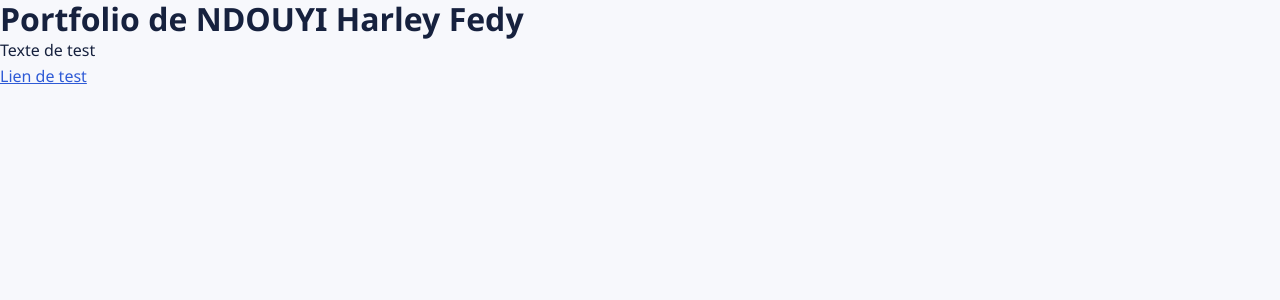
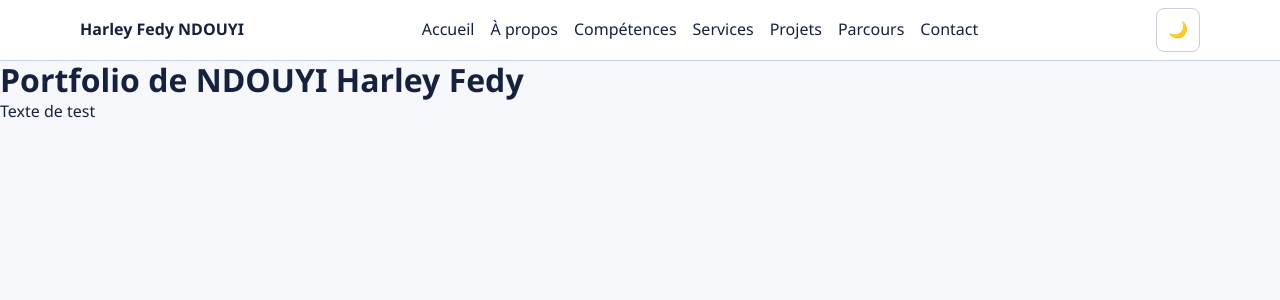
Before and after one commit to Harley-80/portfolio, a React (Vite) app in the folder client/: page / in a window 1280 px wide. Shown: the top 300 px of the page. Built offline with nearby package versions, Linux system fonts and the light colour scheme.

Commit message:
feat(client): en-tête, navigation et bascule de thème clair/sombre

```diff
--- a/client/src/App.jsx
+++ b/client/src/App.jsx
@@ -1,10 +1,15 @@
+import { FournisseurTheme } from './contextes/FournisseurTheme'
+import EnTete from './composants/miseEnPage/EnTete'
+
 function App() {
     return (
-        <main>
-            <h1>Portfolio de NDOUYI Harley Fedy</h1>
-            <p>Texte de test</p>
-            <a href="#contact">Lien de test</a>
-        </main>
+        <FournisseurTheme>
+            <EnTete />
+            <main id="contenu">
+                <h1 id="accueil">Portfolio de NDOUYI Harley Fedy</h1>
+                <p>Texte de test</p>
+            </main>
+        </FournisseurTheme>
     )
 }
 
--- /dev/null
+++ b/client/src/composants/miseEnPage/EnTete.jsx
@@ -0,0 +1,51 @@
+import { useTheme } from '../../hooks/useTheme'
+
+const LIENS = [
+    { id: 'accueil', libelle: 'Accueil' },
+    { id: 'a-propos', libelle: 'À propos' },
+    { id: 'competences', libelle: 'Compétences' },
+    { id: 'services', libelle: 'Services' },
+    { id: 'projets', libelle: 'Projets' },
+    { id: 'parcours', libelle: 'Parcours' },
+    { id: 'contact', libelle: 'Contact' },
+]
+
+function EnTete() {
+    const { theme, basculerTheme } = useTheme()
+    const estSombre = theme === 'dark'
+
+    return (
+        <header className="en-tete">
+            <a className="lien-evitement" href="#contenu">
+                Aller au contenu principal
+            </a>
+            <div className="en-tete__interieur">
+                <a className="en-tete__logo" href="#accueil">
+                    Harley Fedy NDOUYI
+                </a>
+                <nav aria-label="Navigation principale">
+                    <ul className="en-tete__liens">
+                        {LIENS.map(lien => (
+                            <li key={lien.id}>
+                                <a href={`#${lien.id}`}>{lien.libelle}</a>
+                            </li>
+                        ))}
+                    </ul>
+                </nav>
+                <button
+                    type="button"
+                    className="bouton-theme"
+                    onClick={basculerTheme}
+                    aria-label={
+                        estSombre ?
+                            'Activer le thème clair'
+                        :   'Activer le thème sombre'
+                    }>
+                    {estSombre ? '☀️' : '🌙'}
+                </button>
+            </div>
+        </header>
+    )
+}
+
+export default EnTete
--- /dev/null
+++ b/client/src/contextes/ContexteTheme.js
@@ -0,0 +1,3 @@
+import { createContext } from 'react'
+
+export const ContexteTheme = createContext(null)
--- /dev/null
+++ b/client/src/contextes/FournisseurTheme.jsx
@@ -0,0 +1,41 @@
+import { useEffect, useState } from 'react'
+import { ContexteTheme } from './ContexteTheme'
+
+const CLE_STOCKAGE = 'theme'
+
+const lireThemeInitial = () => {
+    try {
+        const themeSauvegarde = localStorage.getItem(CLE_STOCKAGE)
+        if (themeSauvegarde === 'light' || themeSauvegarde === 'dark') {
+            return themeSauvegarde
+        }
+    } catch {
+        // Stockage indisponible : on suit la préférence du système.
+    }
+    return window.matchMedia('(prefers-color-scheme: dark)').matches ?
+            'dark'
+        :   'light'
+}
+
+export function FournisseurTheme({ children }) {
+    const [theme, setTheme] = useState(lireThemeInitial)
+
+    useEffect(() => {
+        document.documentElement.dataset.theme = theme
+        try {
+            localStorage.setItem(CLE_STOCKAGE, theme)
+        } catch {
+            // Sans stockage, le thème n'est simplement pas mémorisé.
+        }
+    }, [theme])
+
+    const basculerTheme = () => {
+        setTheme(actuel => (actuel === 'dark' ? 'light' : 'dark'))
+    }
+
+    return (
+        <ContexteTheme.Provider value={{ theme, basculerTheme }}>
+            {children}
+        </ContexteTheme.Provider>
+    )
+}
--- /dev/null
+++ b/client/src/hooks/useTheme.js
@@ -0,0 +1,10 @@
+import { useContext } from 'react'
+import { ContexteTheme } from '../contextes/ContexteTheme'
+
+export function useTheme() {
+    const contexte = useContext(ContexteTheme)
+    if (!contexte) {
+        throw new Error('useTheme doit être utilisé dans un FournisseurTheme.')
+    }
+    return contexte
+}
--- a/client/src/styles/base/_reinitialisation.scss
+++ b/client/src/styles/base/_reinitialisation.scss
@@ -10,6 +10,7 @@
 
 html {
     scroll-behavior: smooth;
+    scroll-padding-top: 5rem;
 }
 
 @media (prefers-reduced-motion: reduce) {
--- /dev/null
+++ b/client/src/styles/composants/_en-tete.scss
@@ -0,0 +1,72 @@
+@use '../abstracts/variables' as vars;
+
+.lien-evitement {
+    position: absolute;
+    top: -4rem;
+    left: vars.$espace-s;
+    z-index: 100;
+    padding: vars.$espace-xs vars.$espace-s;
+    border-radius: vars.$rayon;
+    background-color: var(--couleur-primaire);
+    color: var(--couleur-sur-primaire);
+
+    &:focus {
+        top: vars.$espace-xs;
+    }
+}
+
+.en-tete {
+    position: sticky;
+    top: 0;
+    z-index: 50;
+    background-color: var(--couleur-surface);
+    border-bottom: 1px solid var(--couleur-bordure);
+
+    &__interieur {
+        display: flex;
+        flex-wrap: wrap;
+        align-items: center;
+        justify-content: space-between;
+        gap: vars.$espace-s;
+        max-width: vars.$largeur-contenu;
+        margin-inline: auto;
+        padding: vars.$espace-xs vars.$espace-s;
+    }
+
+    &__logo {
+        font-weight: 700;
+        color: var(--couleur-texte);
+        text-decoration: none;
+    }
+
+    &__liens {
+        display: flex;
+        flex-wrap: wrap;
+        gap: vars.$espace-s;
+        padding: 0;
+        list-style: none;
+
+        a {
+            color: var(--couleur-texte);
+            text-decoration: none;
+
+            &:hover {
+                text-decoration: underline;
+            }
+        }
+    }
+}
+
+.bouton-theme {
+    min-width: 2.75rem;
+    min-height: 2.75rem;
+    border: 1px solid var(--couleur-bordure);
+    border-radius: vars.$rayon;
+    background-color: transparent;
+    color: var(--couleur-texte);
+    cursor: pointer;
+
+    &:hover {
+        background-color: var(--couleur-fond);
+    }
+}
--- a/client/src/styles/main.scss
+++ b/client/src/styles/main.scss
@@ -2,3 +2,4 @@
 @use 'base/themes';
 @use 'base/typographie';
 @use 'base/accessibilite';
+@use 'composants/en-tete';
```
